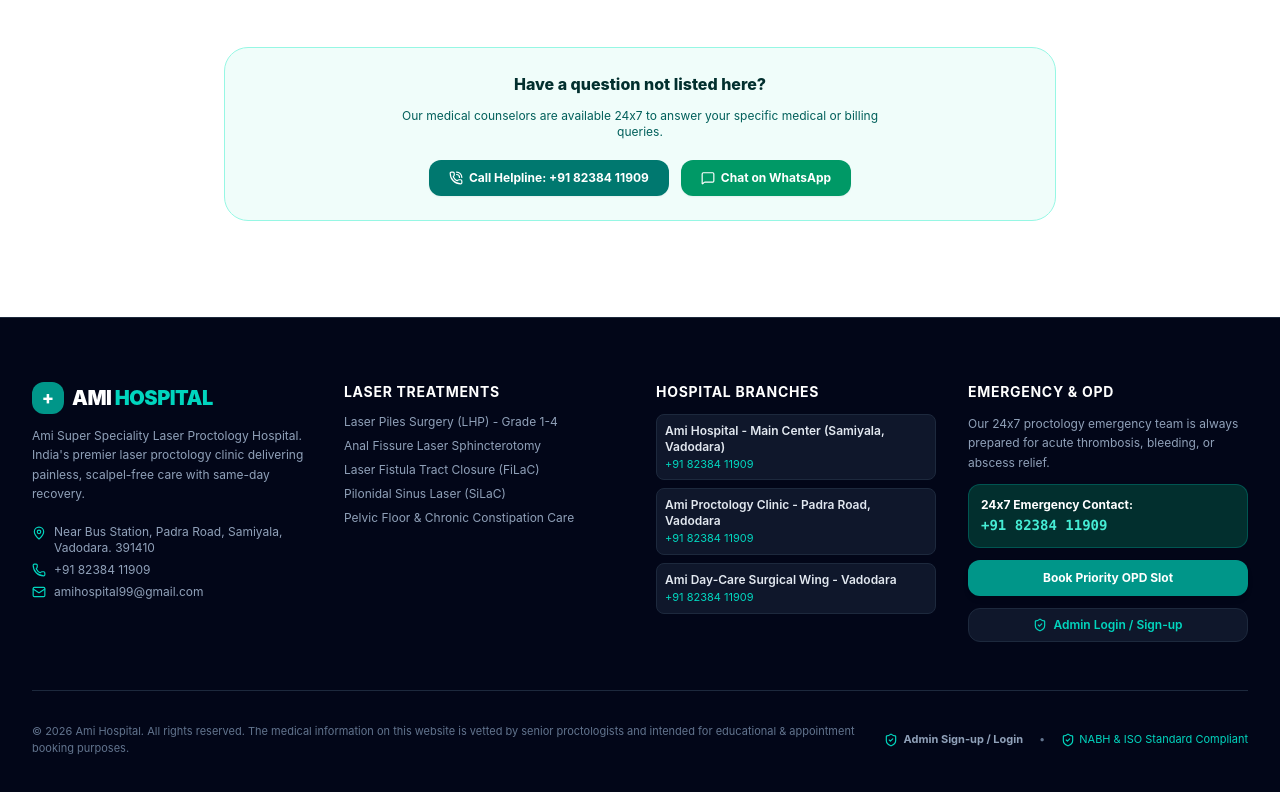
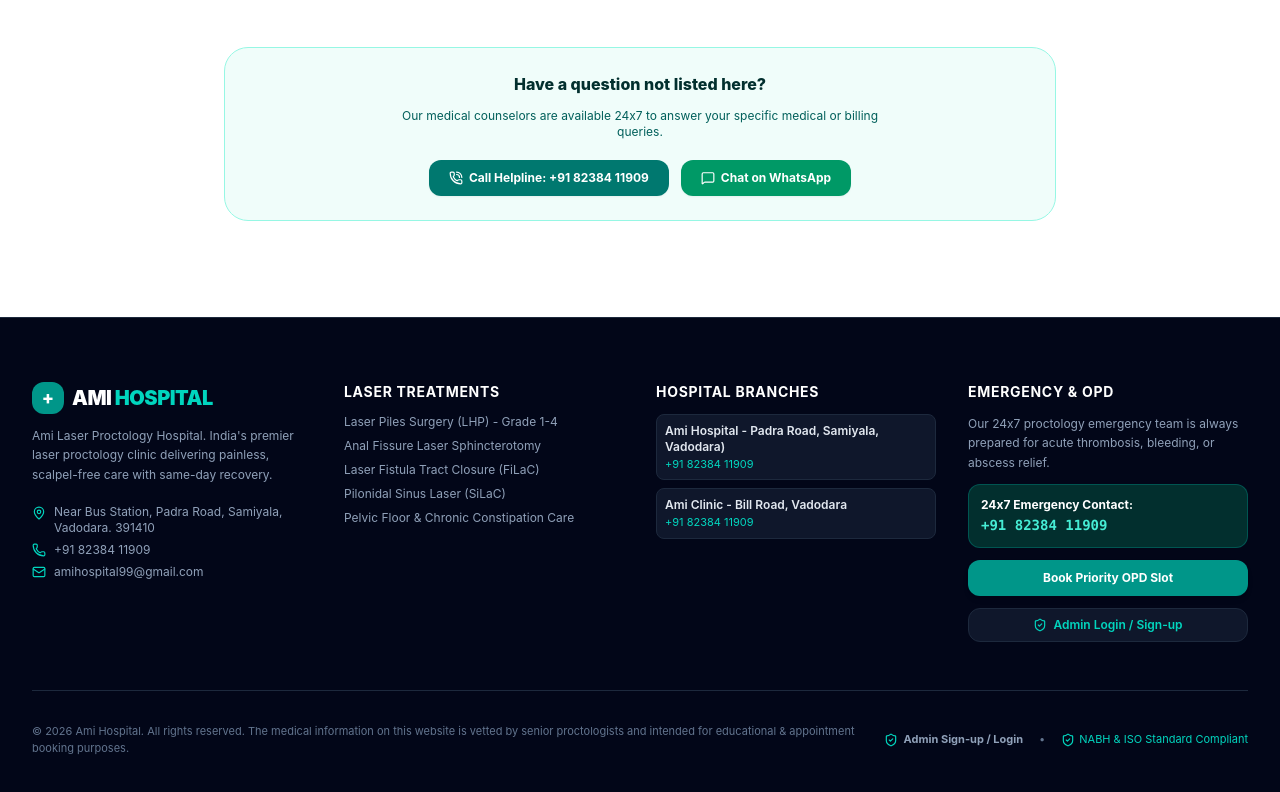
Before and after one commit to amihospital99-ami/ami, a React (Vite) app: page / in a window 1280 px wide. Shown: the part 7862-8654 px from the top of the page. Built offline with nearby package versions, Linux system fonts and the light colour scheme; no server answers.

Commit message:
chore: update hospital legal name, timings, and branches

```diff
--- a/src/data/hospitalData.ts
+++ b/src/data/hospitalData.ts
@@ -2,7 +2,7 @@
 
 export const HOSPITAL_INFO = {
   name: 'Ami Hospital',
-  legalName: 'Ami Super Speciality Laser Proctology Hospital',
+  legalName: 'Ami Laser Proctology Hospital',
   tagline: 'Painless Laser Cure for Piles, Fissure & Fistula',
   phone: '+91 82384 11909',
   emergencyPhone: '+91 82384 11909',
@@ -10,11 +10,10 @@
   email: 'amihospital99@gmail.com',
   address: 'Near Bus Station, Padra Road, Samiyala, Vadodara. 391410',
   city: 'Vadodara, Gujarat',
-  timings: 'OPD: 8:00 AM - 9:00 PM (Emergency 24x7)',
+  timings: 'OPD: 10:00 AM - 8:00 PM (Emergency 24x7)',
   branches: [
-    { name: 'Ami Hospital - Main Center (Samiyala, Vadodara)', phone: '+91 82384 11909' },
-    { name: 'Ami Proctology Clinic - Padra Road, Vadodara', phone: '+91 82384 11909' },
-    { name: 'Ami Day-Care Surgical Wing - Vadodara', phone: '+91 82384 11909' },
+    { name: 'Ami Hospital - Padra Road, Samiyala, Vadodara)', phone: '+91 82384 11909' },
+    { name: 'Ami Clinic - Bill Road, Vadodara', phone: '+91 82384 11909' },
   ],
   stats: {
     patientsTreated: '15,000+',
```
